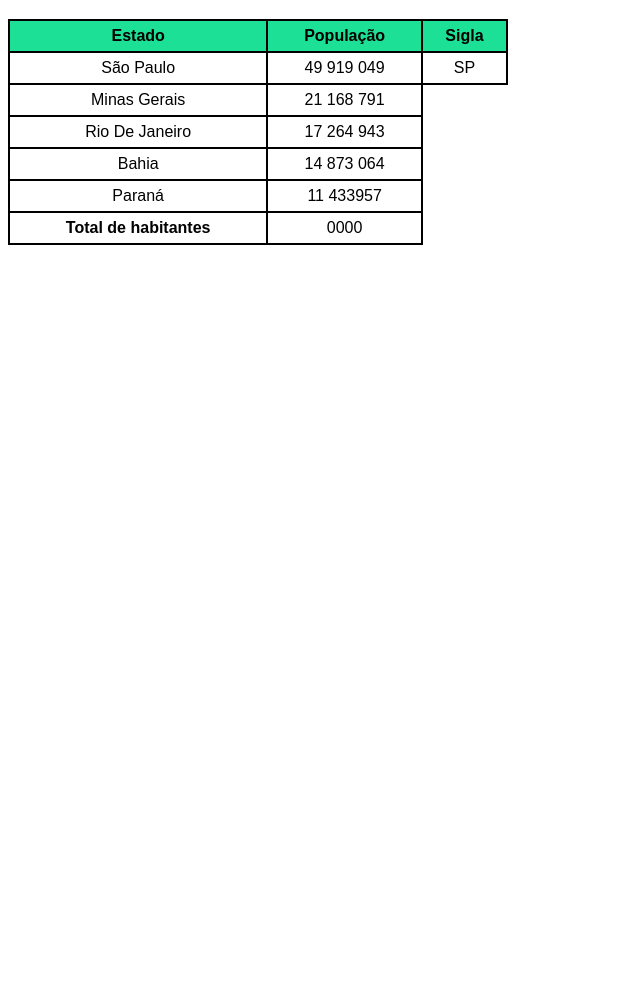
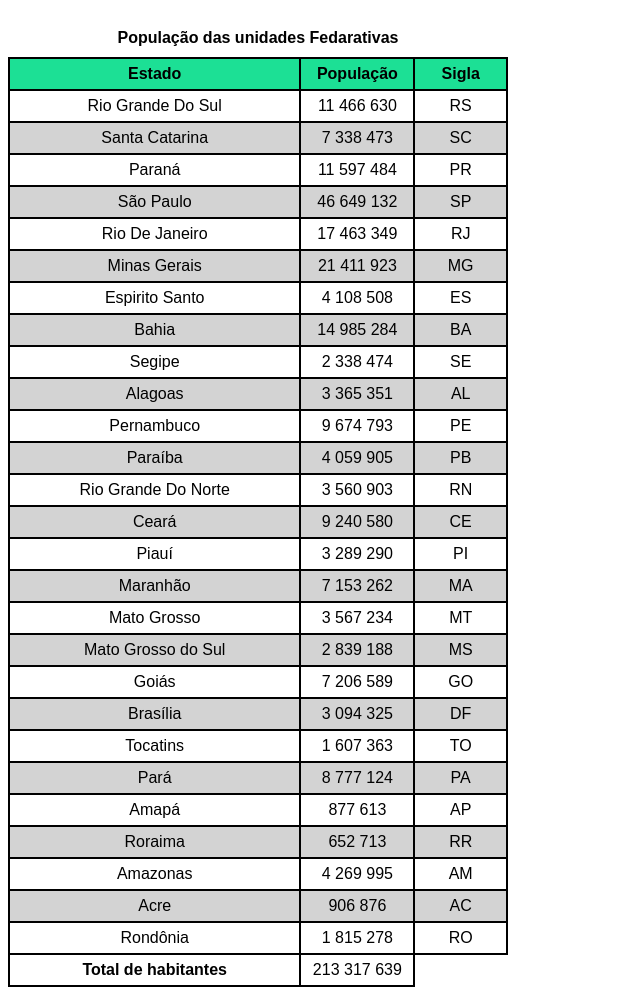
Before and after one commit to Alcimar-N/HTML-CSS, a plain HTML site: page exercicios/ex023 - tabelas/tabela002.html in a window 1280 px wide. Shown: the part 61-1056 px from the top of the page, without its empty margins (0-640 px from the left). Before the commit the page ends 800 px from the top, so only its background shows below. Drawn offline with Linux system fonts and the light colour scheme.

Commit message:
Atualização da tabela

```diff
--- a/exercicios/ex023 - tabelas/tabela002.html
+++ b/exercicios/ex023 - tabelas/tabela002.html
@@ -25,6 +25,14 @@
             background-color: rgb(28, 224, 149);
         }
 
+        tbody > tr:nth-child(2n){ /* Efeito zebrado */
+            background-color: lightgray;
+        }
+        caption{
+            font-size: 1em;
+            font-weight: bold;
+            padding: 10px;
+        }
 
     </style>
 
@@ -43,40 +51,155 @@
     -->
 
     <table>
+        <caption>População das unidades Fedarativas</caption>
         <thead>
             <tr>
                 <th> Estado</th>
-                <th>População</th>
+                <th style="width: 100px;">População</th>
                 <th>Sigla</th>
             </tr>
         </thead>
         <tbody>
             <tr>
+                <td>Rio Grande Do Sul</td>
+                <td> 11 466 630</td>
+                <td>RS</td>
+            </tr>
+            <tr>
+                <td>Santa Catarina</td>
+                <td>7 338 473</td>
+                <td>SC</td>
+            </tr>
+            <tr>
+                <td>Paraná</td>
+                <td>11 597 484</td>
+                <td>PR</td>
+            </tr>
+            <tr>
                 <td>São Paulo</td>
-                <td> 49 919 049</td>
+                <td>46 649 132	</td>
                 <td>SP</td>
             </tr>
             <tr>
-                <td>Minas Gerais</td>
-                <td>21 168 791</td>
+                <td>Rio De Janeiro</td>
+                <td>17 463 349</td>
+                <td>RJ</td>
             </tr>
             <tr>
-                <td>Rio De Janeiro</td>
-                <td>17 264 943</td>
+                <td>Minas Gerais</td>
+                <td>21 411 923</td>
+                <td>MG</td>
+            </tr>
+            <tr>
+                <td>Espirito Santo</td>
+                <td>4 108 508</td>
+                <td>ES</td>
             </tr>
             <tr>
                 <td>Bahia</td>
-                <td>14 873 064</td>
+                <td>14 985 284</td>
+                <td>BA</td>
             </tr>
             <tr>
-                <td>Paraná</td>
-                <td>11 433957</td>
+                <td>Segipe</td>
+                <td>2 338 474</td>
+                <td>SE</td>
             </tr>
+            <tr>
+                <td>Alagoas</td>
+                <td>3 365 351</td>
+                <td>AL</td>
+            </tr>
+            <tr>
+                <td>Pernambuco</td>
+                <td>9 674 793</td>
+                <td>PE</td>
+            </tr>
+            <tr>
+                <td>Paraíba</td>
+                <td>4 059 905</td>
+                <td>PB</td>
+            </tr>
+            <tr>
+                <td>Rio Grande Do Norte</td>
+                <td>3 560 903</td>
+                <td>RN</td>
+            </tr>
+            <tr>
+                <td>Ceará</td>
+                <td>9 240 580</td>
+                <td>CE</td>
+            </tr>
+            <tr>
+                <td>Piauí</td>
+                <td>3 289 290</td>
+                <td>PI</td>
+            </tr>
+            <tr>
+                <td>Maranhão</td>
+                <td>7 153 262</td>
+                <td>MA</td>
+            </tr>
+            <tr>
+                <td>Mato Grosso</td>
+                <td>3 567 234</td>
+                <td>MT</td>
+            </tr>
+            <tr>
+                <td>Mato Grosso do Sul</td>
+                <td>2 839 188</td>
+                <td>MS</td>
+            </tr>
+            <tr>
+                <td>Goiás</td>
+                <td>7 206 589</td>
+                <td>GO</td>
+            </tr>
+            <tr>
+                <td>Brasília</td>
+                <td>3 094 325</td>
+                <td>DF</td>
+            </tr>
+            <tr>
+                <td>Tocatins</td>
+                <td>1 607 363</td>
+                <td>TO</td>
+            </tr>
+            <tr>
+                <td>Pará</td>
+                <td>8 777 124</td>
+                <td>PA</td>
+            </tr>
+            <tr>
+                <td>Amapá</td>
+                <td>877 613</td>
+                <td>AP</td>
+            </tr>
+            <tr>
+                <td>Roraima</td>
+                <td>652 713</td>
+                <td>RR</td>
+            </tr>
+            <tr>
+                <td>Amazonas</td>
+                <td>4 269 995</td>
+                <td>AM</td>
+            </tr><tr>
+                <td>Acre</td>
+                <td>906 876</td>
+                <td>AC</td>
+            </tr>
+            <tr>
+                <td>Rondônia</td>
+                <td>1 815 278</td>
+                <td>RO</td>
+            </tr>
+
         </tbody>
         <tfoot>
             <tr>
                 <th>Total de habitantes</th>
-                <td>0000</td>
+                <td>213 317 639</td>
             </tr>
         </tfoot>
     </table>
```
